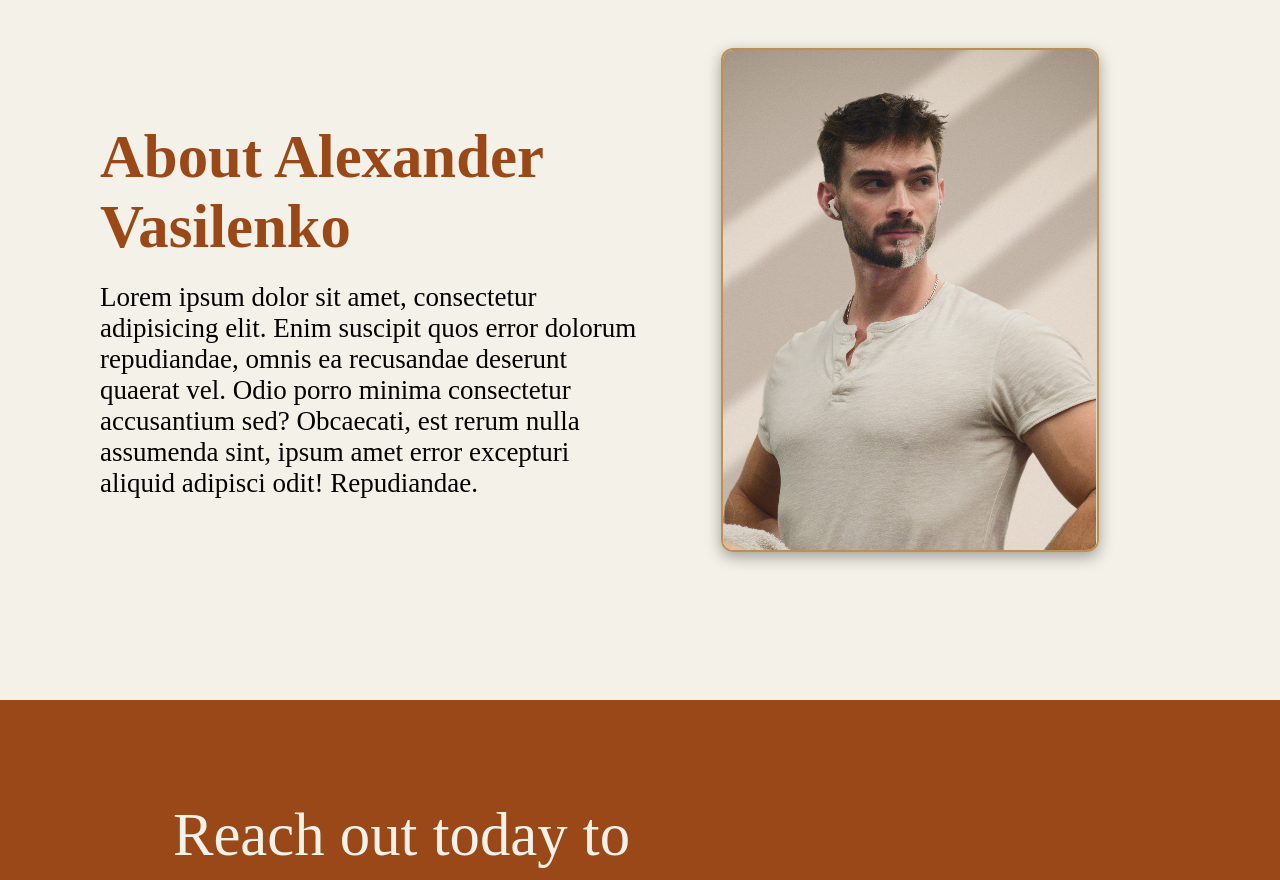
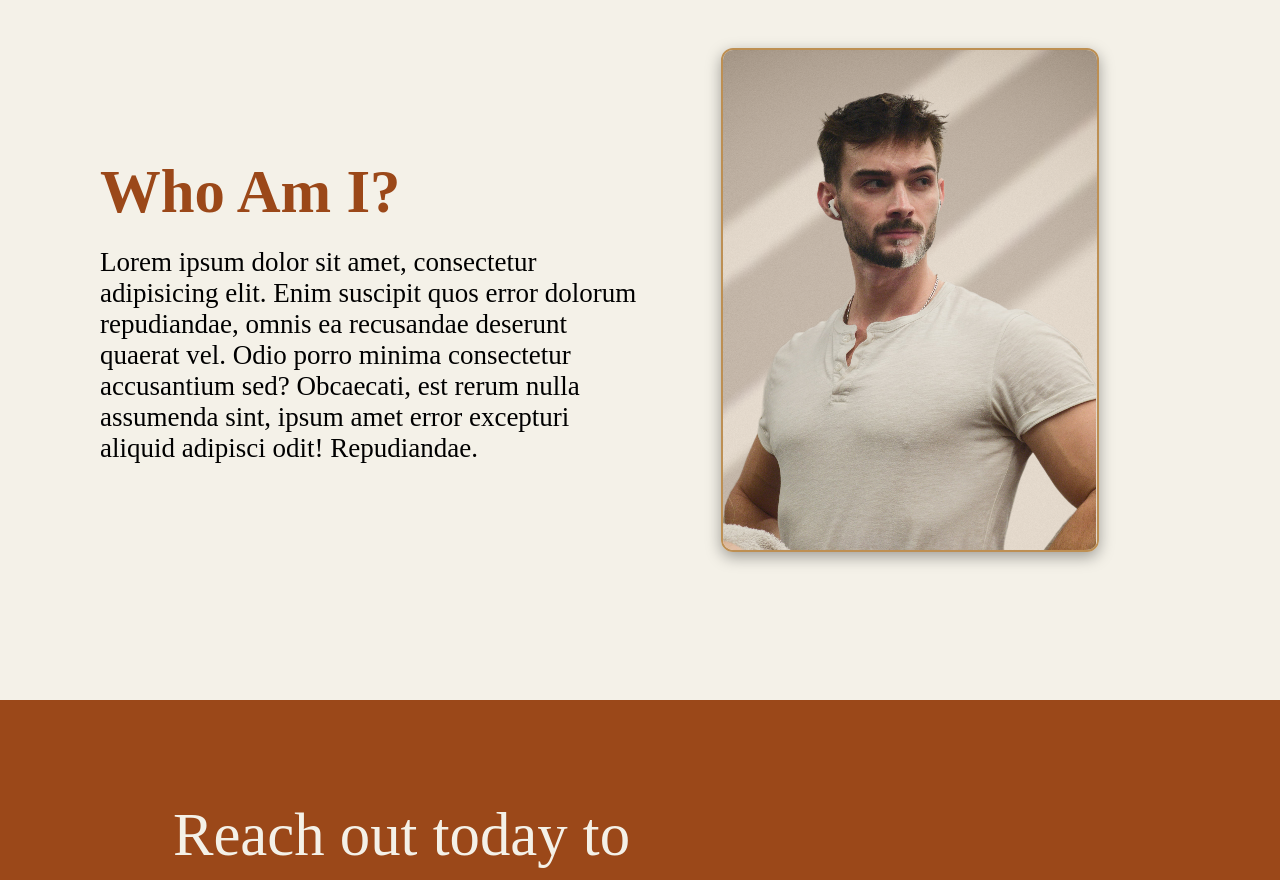
Before and after one commit to AlexanderVasilenko99/portfolio-website, a React (Create React App) app in the folder frontend/: page / in a window 1280 px wide. Shown: the part 1500-2380 px from the top of the page. Built offline with nearby package versions, Linux system fonts and the light colour scheme.

Commit message:
changed title on about me

```diff
--- a/frontend/src/Components/3-AboutSection/AboutSection.tsx
+++ b/frontend/src/Components/3-AboutSection/AboutSection.tsx
@@ -4,7 +4,7 @@ function AboutSection(): JSX.Element {
     return (
         <div className="AboutSection">
             <div className="left-col">
-                <h1>About Alexander Vasilenko</h1>
+                <h1>Who Am I?</h1>
                 <p>Lorem ipsum dolor sit amet, consectetur adipisicing elit. Enim suscipit quos error dolorum repudiandae, omnis ea recusandae deserunt quaerat vel. Odio porro minima consectetur accusantium sed? Obcaecati, est rerum nulla assumenda sint, ipsum amet error excepturi aliquid adipisci odit! Repudiandae.</p>
             </div>
             <div className="right-col">
```
